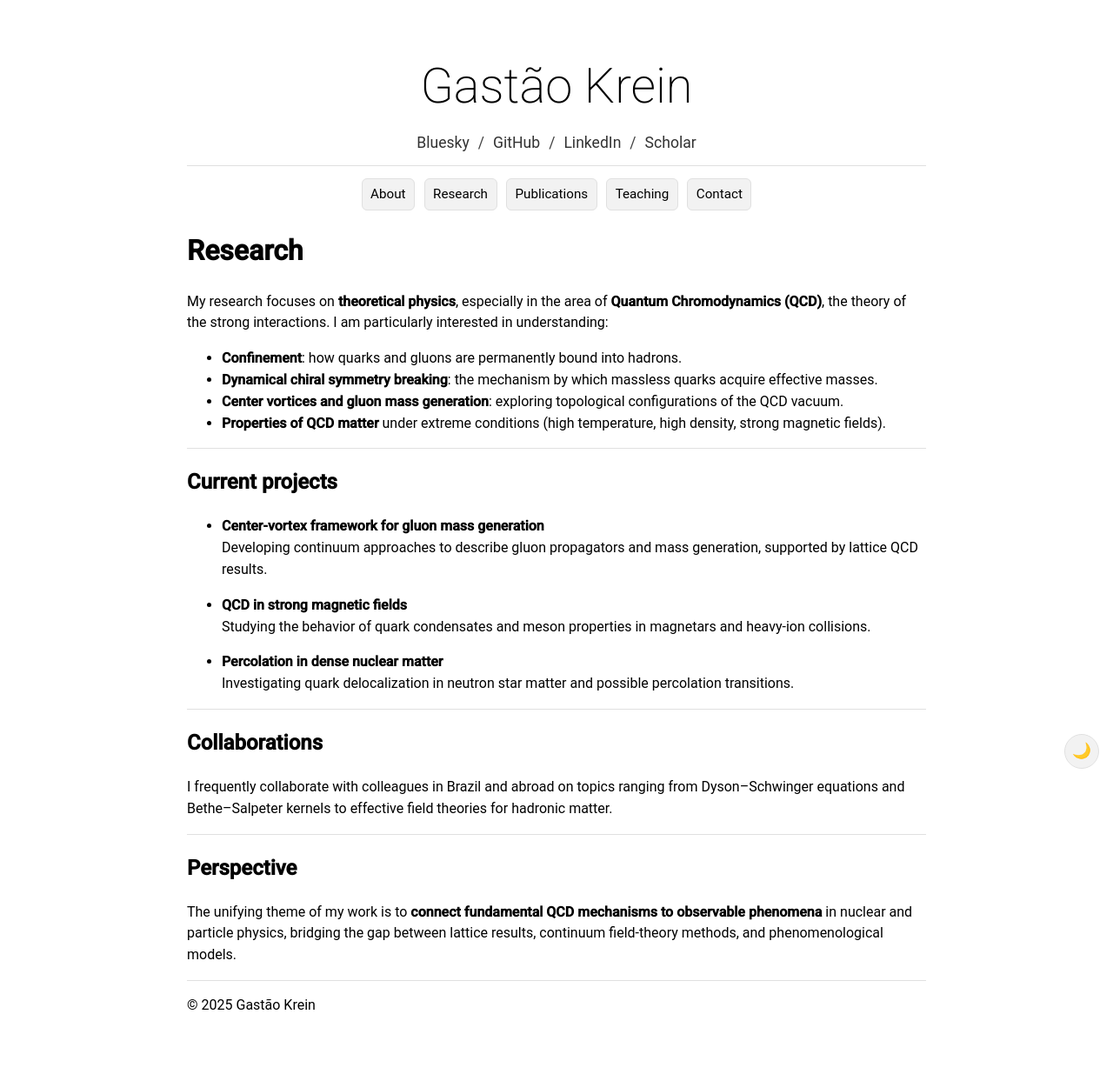
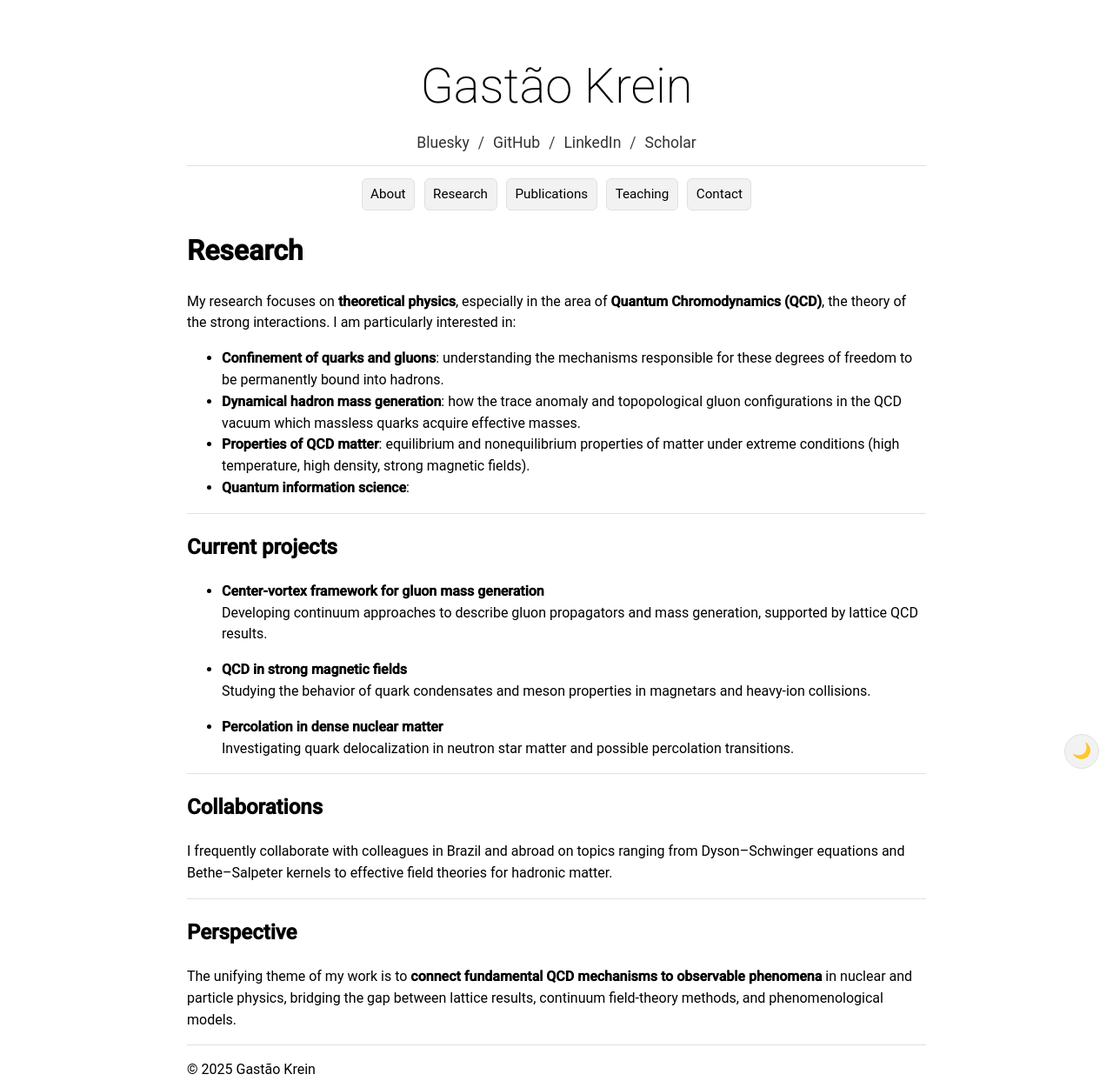
Before and after one commit to gkrein/gkrein.github.io, a Jekyll site: the page built from research.md, in a window 1280 px wide. Shown: the whole page at 87% size. Built offline with Jekyll 4.4.1, drawn with Linux system fonts in a browser that asks for light colours; some web fonts are replaced; before the commit the page ends 1169 px from its top, so only the background shows below that.

Commit message:
Update research.md

```diff
--- a/research.md
+++ b/research.md
@@ -6,12 +6,12 @@ permalink: /Research.html
 
 # Research
 
-My research focuses on **theoretical physics**, especially in the area of **Quantum Chromodynamics (QCD)**, the theory of the strong interactions. I am particularly interested in understanding:
+My research focuses on **theoretical physics**, especially in the area of **Quantum Chromodynamics (QCD)**, the theory of the strong interactions. I am particularly interested in:
 
-- **Confinement**: how quarks and gluons are permanently bound into hadrons.
-- **Dynamical chiral symmetry breaking**: the mechanism by which massless quarks acquire effective masses.
-- **Center vortices and gluon mass generation**: exploring topological configurations of the QCD vacuum.
-- **Properties of QCD matter** under extreme conditions (high temperature, high density, strong magnetic fields).
+- **Confinement of quarks and gluons**: understanding the mechanisms responsible for these degrees of freedom to be permanently bound into hadrons.
+- **Dynamical hadron mass generation**: how the trace anomaly and topopological gluon configurations in the QCD vacuum which massless quarks acquire effective masses.
+- **Properties of QCD matter**: equilibrium and nonequilibrium properties of matter under extreme conditions (high temperature, high density, strong magnetic fields).
+- **Quantum information science**:
 
 ---
 
```
